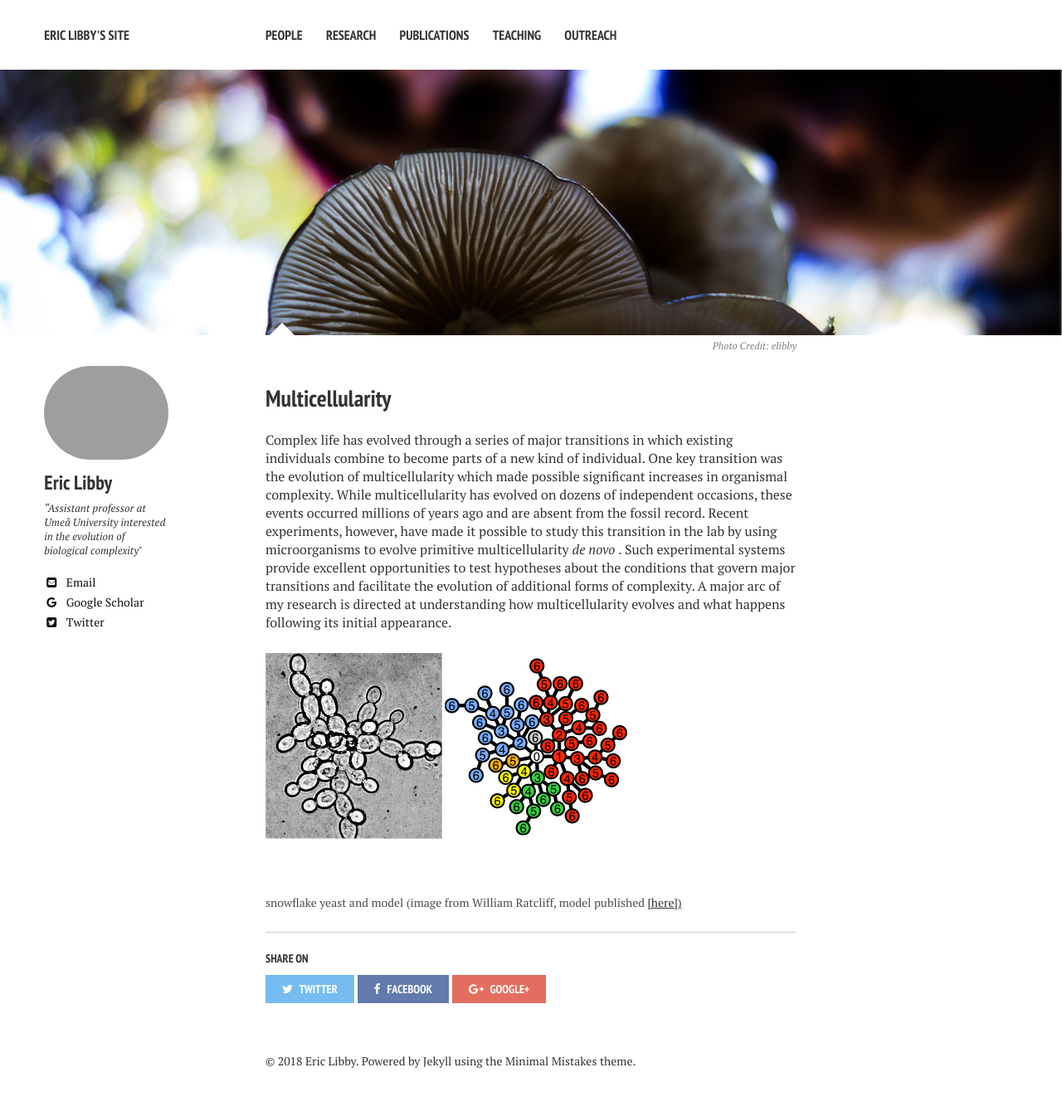
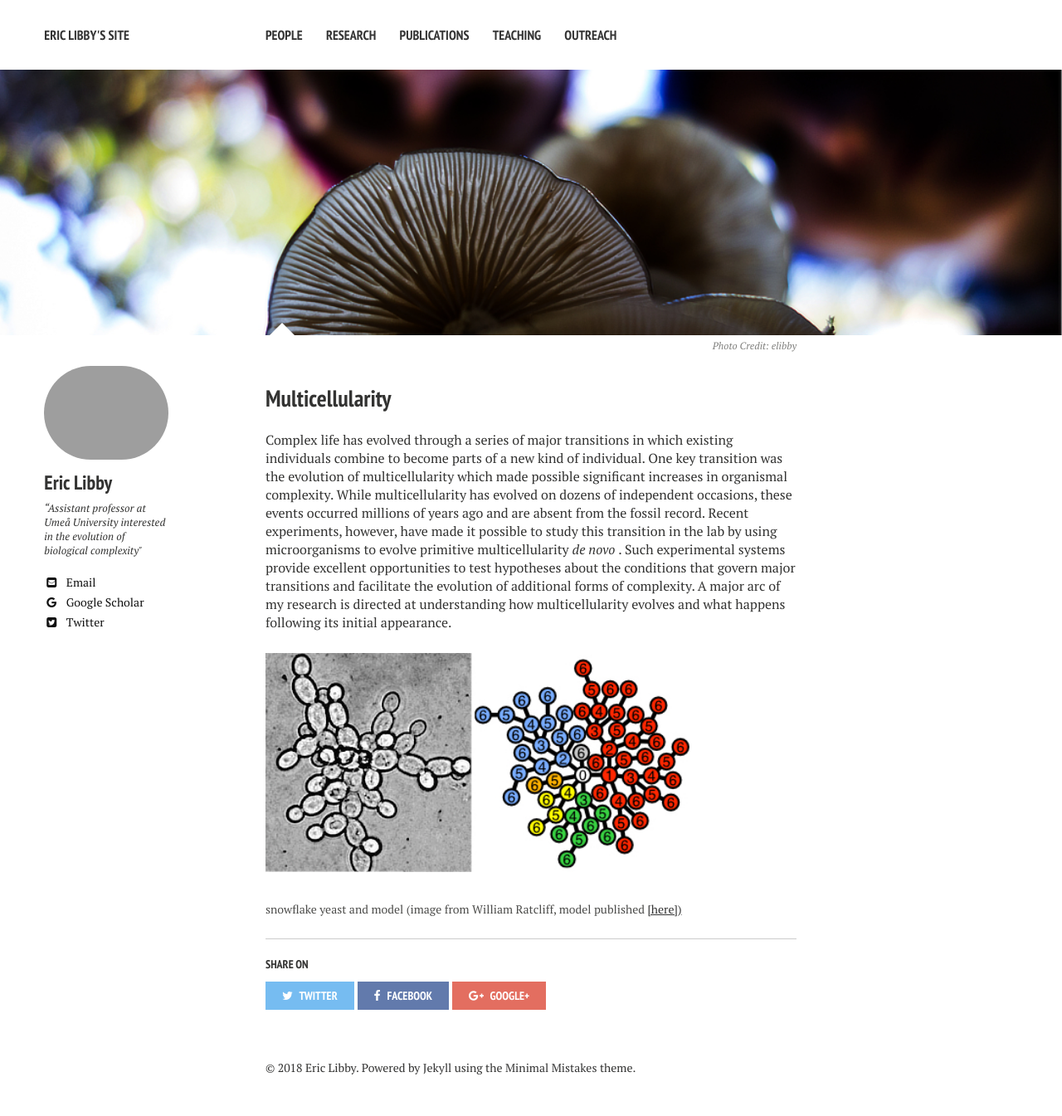
Before and after one commit to ericlibby/oldweb, a Jekyll site: the page built from p_research/index.md, in a window 1280 px wide. Shown: the whole page at 83% size. Built offline with Jekyll 4.4.1, drawn with Linux system fonts in a browser that asks for light colours; nearby versions of some CDN libraries.

Commit message:
image rev

```diff
--- a/p_research/index.md
+++ b/p_research/index.md
@@ -10,7 +10,6 @@ image:
 ## Multicellularity
 Complex life has evolved through a series of major transitions in which existing individuals combine to become parts of a new kind of individual. One key transition was the evolution of multicellularity which made possible significant increases in organismal complexity. While multicellularity has evolved on dozens of independent occasions, these events occurred millions of years ago and are absent from the fossil record. Recent experiments, however, have made it possible to study this transition in the lab by using microorganisms to evolve primitive multicellularity <I> de novo </I>. Such experimental systems provide excellent opportunities to test hypotheses about the conditions that govern major transitions and facilitate the evolution of additional forms of complexity. A major arc of my research is directed at understanding how multicellularity evolves and what happens following its initial appearance.
 
-{::options parse_block_html="true" /}
 
 <figure>
 <img src="/images/snow_model.jpg" alt="Snowflake yeast model" width="512">
```
Also changed, not shown: images/snow_model.jpg, 1 other file.
